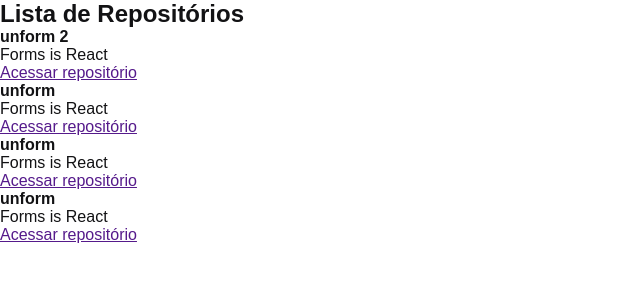
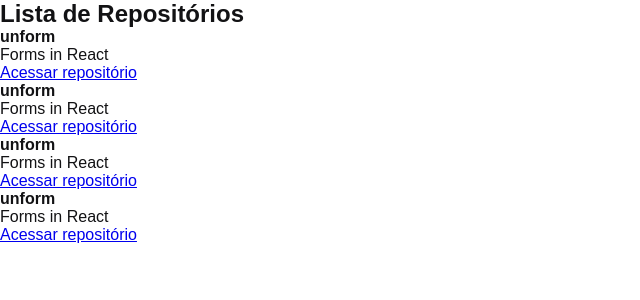
Before and after one commit to renatoschlogel/ignite-react-01-github-explorer, a React app: page / in a window 1280 px wide. Shown: the top 300 px of the page, without its empty margins (0-640 px from the left). Built offline with nearby package versions, Linux system fonts and the light colour scheme.

Commit message:
Propriedades no React

```diff
--- /dev/null
+++ b/src/components/RepositoryItem.jsx
@@ -0,0 +1,12 @@
+export function RepositoryItem ({ repository}) {
+  return (
+    <li>
+      <strong>{repository.name}</strong>
+      <p>{repository.description}</p>
+
+      <a href={repository.link}>
+        Acessar repositório
+      </a>
+    </li>
+  );
+}
--- a/src/components/RepositoryList.jsx
+++ b/src/components/RepositoryList.jsx
@@ -1,46 +1,21 @@
-const repositoryName = 'unform 2';
+import { RepositoryItem } from "./RepositoryItem";
 
 export function RepositoryList() {
+
+  const repository = {
+    name: 'unform',
+    description: 'Forms in React',
+    link: 'https://github.com/unform/unform'
+  }
   return (
     <section className="repository-list">
       <h1>Lista de Repositórios</h1>
 
       <ul>
-        <li>
-          <strong>{repositoryName}</strong>
-          <p>Forms is React</p>
-
-          <a href="">
-            Acessar repositório
-          </a>
-        </li>
-
-        <li>
-          <strong>unform</strong>
-          <p>Forms is React</p>
-
-          <a href="">
-            Acessar repositório
-          </a>
-        </li>
-
-        <li>
-          <strong>unform</strong>
-          <p>Forms is React</p>
-
-          <a href="">
-            Acessar repositório
-          </a>
-        </li>
-
-        <li>
-          <strong>unform</strong>
-          <p>Forms is React</p>
-
-          <a href="">
-            Acessar repositório
-          </a>
-        </li>
+        <RepositoryItem repository = {repository}/>
+        <RepositoryItem repository = {repository}/>
+        <RepositoryItem repository = {repository}/>
+        <RepositoryItem repository = {repository}/>
 
       </ul>
     </section>
```
